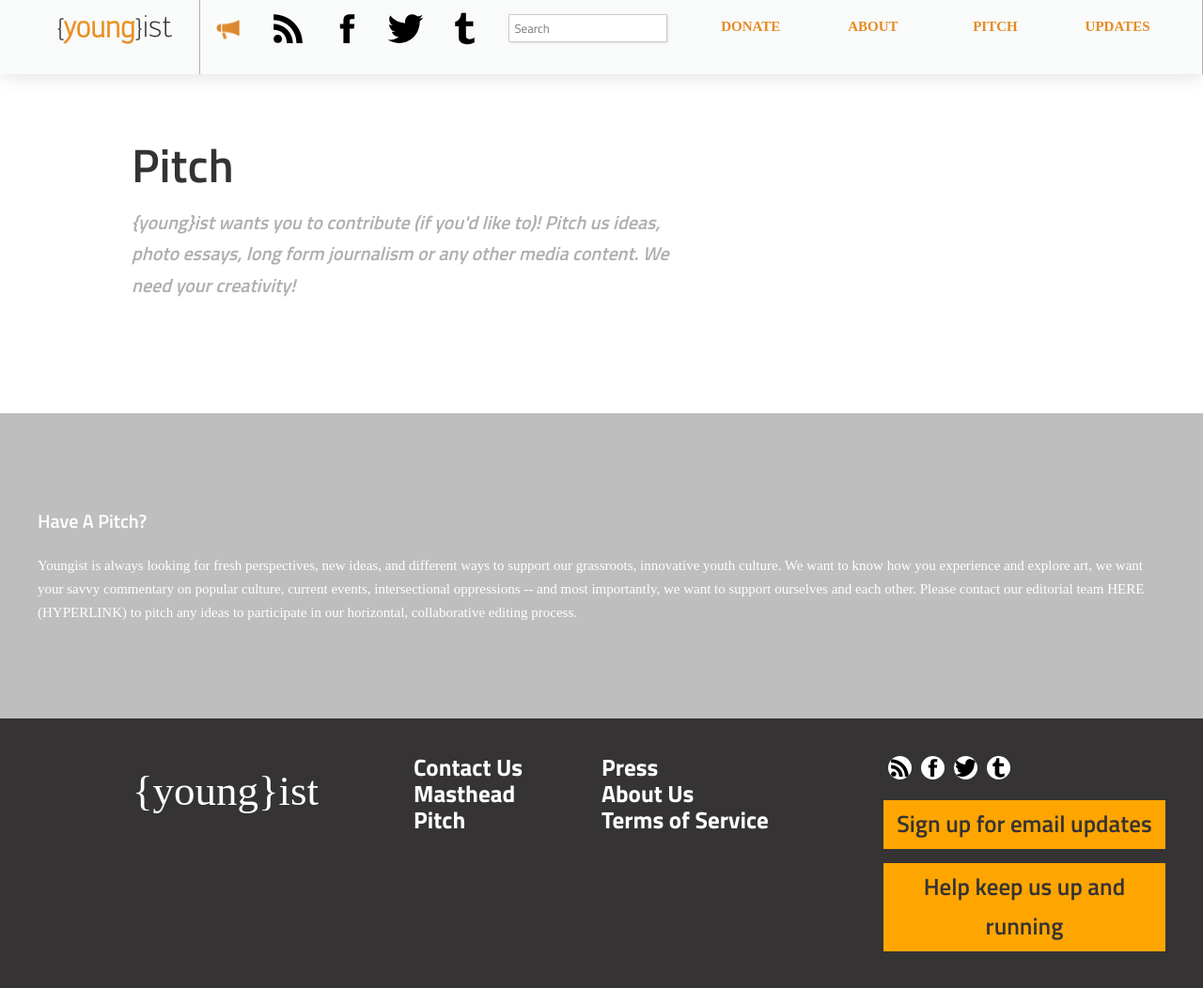
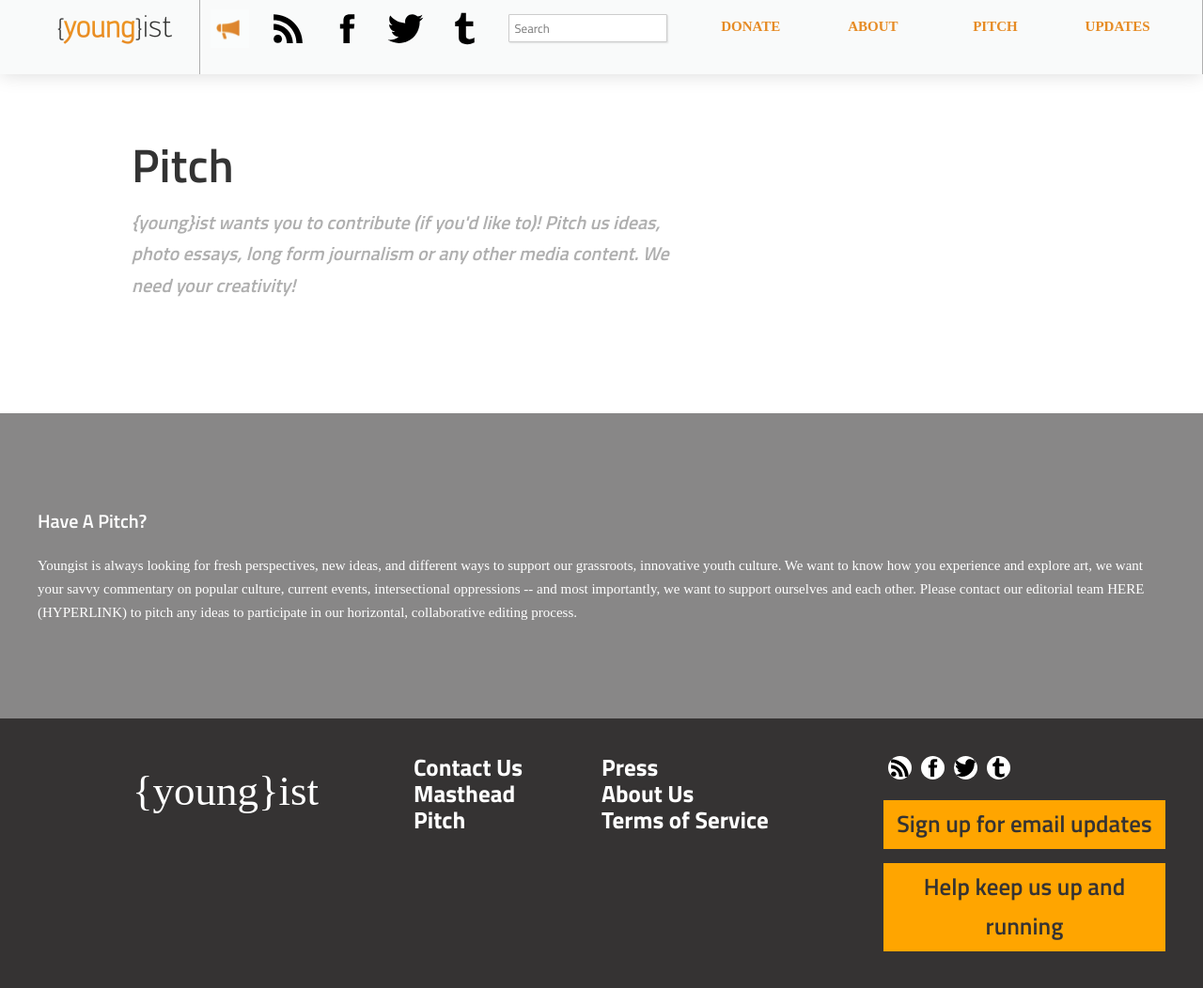
Before and after one commit to youngist/clean-blog, a Jekyll site: the page built from _posts/pages/2013-05-15-pitch.html, in a window 1280 px wide and 1068 px high. Shown: the top 1052 px of the window at 94% size. Built offline with Jekyll 4.4.1, drawn with Linux system fonts in a browser that asks for light colours; some web fonts are replaced; Markdown is read by kramdown in place of the engine named in the settings; comment, search, counter and statistics services are not loaded.

Commit message:
Update 2013-05-15-pitch.html

```diff
--- a/_posts/pages/2013-05-15-pitch.html
+++ b/_posts/pages/2013-05-15-pitch.html
@@ -7,7 +7,7 @@ class: pitch
     <p class='col6 margin1 motto'>{young}ist wants you to contribute (if you'd like to)! Pitch us ideas, photo essays, long form journalism or any other media content. We need your creativity!</p>
     <p class='col6'></p>
 </div>
-<div class='pad8 col12' style='color:white; background:#BFBEBE;'>
+<div class='pad8 col12' style='color:white; background:#888787;'>
 <h3>Have A Pitch?</h3>
 <p>Youngist is always looking for fresh perspectives, new ideas, and different ways to support our grassroots, innovative youth culture. We want to know how you experience and explore art, we want your savvy commentary on popular culture, current events, intersectional oppressions -- and most importantly, we want to support ourselves and each other. Please contact our editorial team HERE (HYPERLINK) to pitch any ideas to participate in our horizontal, collaborative editing process.</p>
 </div>
```
